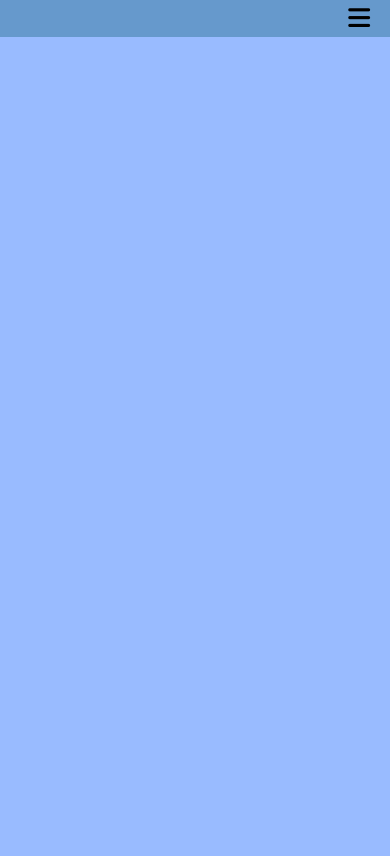
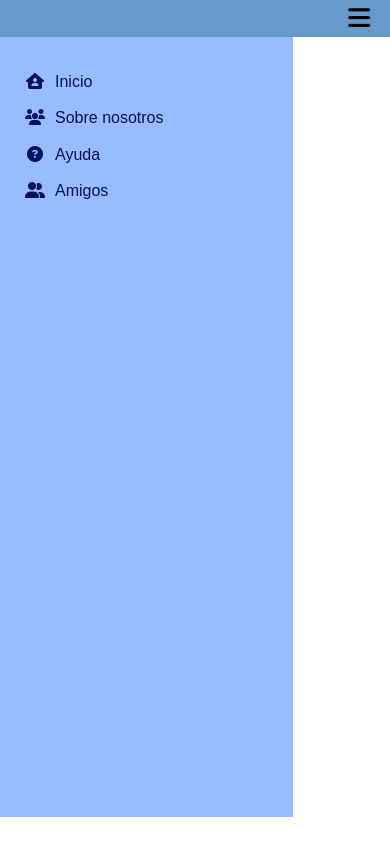
Before and after one commit to Matrinoza/css-basico-para-navbar, a plain HTML site: page index.html in a window 390 px wide. Drawn offline with Linux system fonts and the light colour scheme.

Commit message:
nav bar funcional

```diff
--- a/style.css
+++ b/style.css
@@ -43,6 +43,7 @@
     font-size: 25px;
     background-color: #69c;
     margin-top: -64px;
+    z-index: 100;
 }
 
 .nav__responsive-button{
@@ -64,16 +65,21 @@
     .nav__responsive-ul{
         display: block;
         position: absolute;
-        background: #9bf;
-        height: 100%;
         width: 100%;
         margin-top: 37px;
         padding-top: 27px;
+        height: 37px;
     }
 
     .nav__li-container{
         position: relative;
-        top:-100%;
+        top: -1000px;
+        height: calc(100vh - 64px);
+        background: #9bf;
+        transition: all 1s;
+        z-index: 1;
+        width: 75%;
+        padding-top: 27px;
     }
     .responsive__nav__li {
         width: 100%;
@@ -93,7 +99,8 @@
         text-decoration: none;
     }
 
-    .nav__responsive-ul:hover {
+    .nav__responsive-ul:hover > .nav__li-container {
+        top: -27px;
 
     }
 }
```
